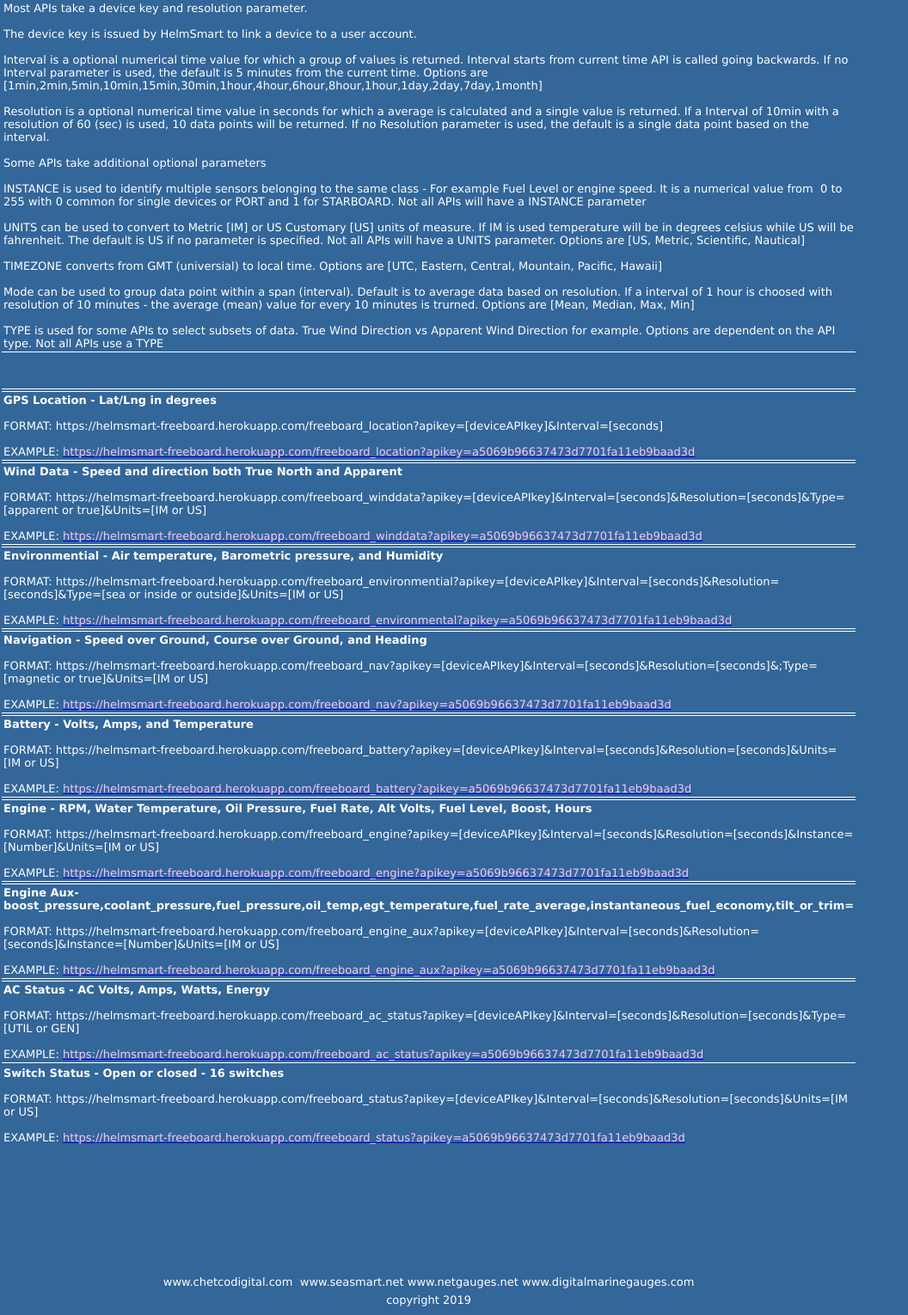
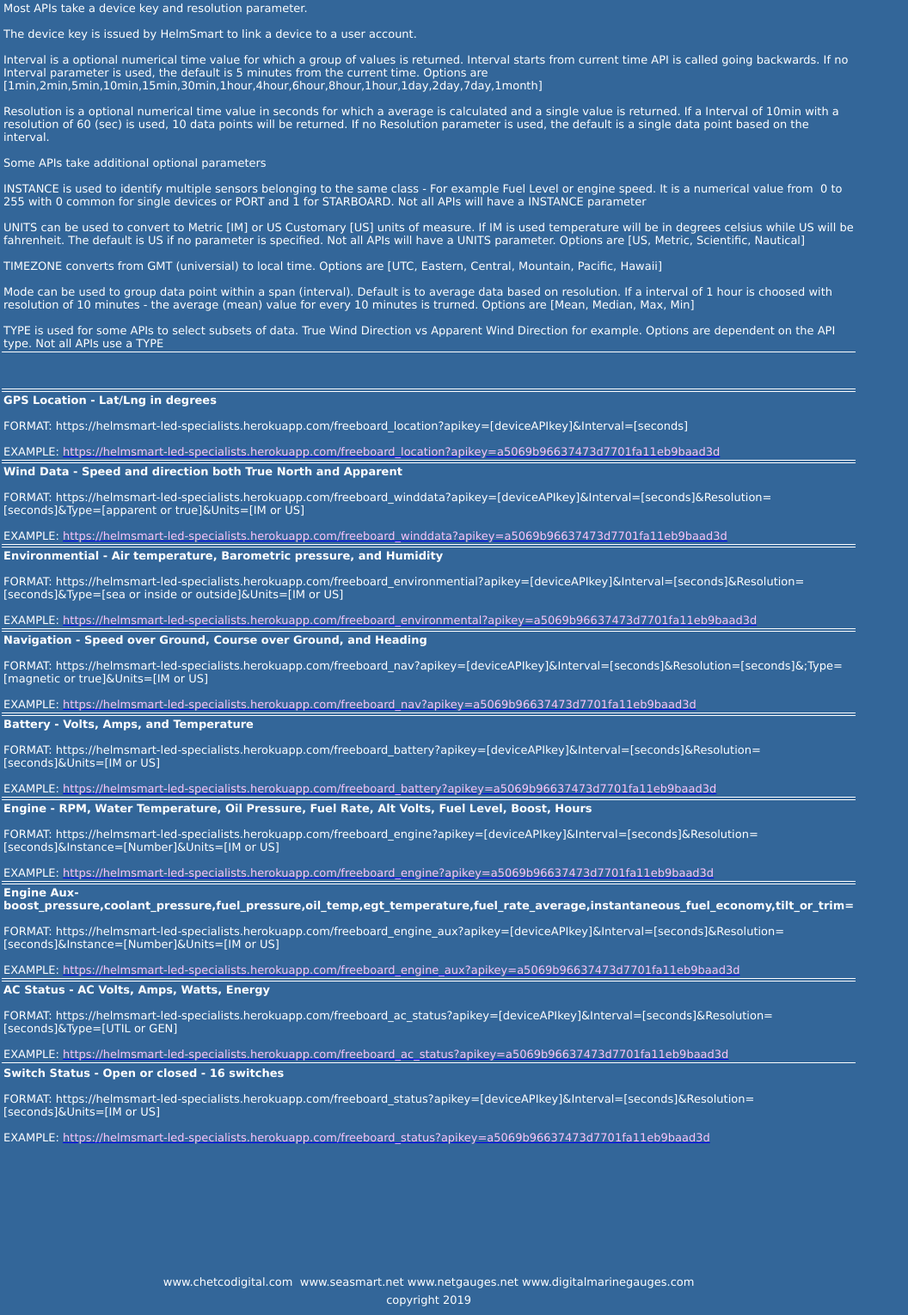
Before and after one commit to oregonjoe/helmsmart_led_specialists, a Python web app: template web/templates/index.html in a window 1280 px wide. Shown: the part 413-1943 px from the top of the page at 86% size, without its empty margins (0-1056 px from the left). Run offline with Jinja, Linux system fonts and the light colour scheme; the template is opened without the code that fills it, so the values that code supplies are empty; some libraries are stand-ins or nearby versions.

Commit message:
update urls

```diff
--- a/web/templates/index.html
+++ b/web/templates/index.html
@@ -119,7 +119,7 @@
           <td class="auto-style5">
 		  <a href="http://www.helmsmart.com/freeboard/index.html">
 		  <img alt="" class="auto-style19" height="200" src="{{ url_for('static', filename='img/SeaDreamBoard200W.jpg' ) }}" width="200"></a>
-		  <a href="https://helmsmart-freeboard.herokuapp.com/dashboards_list">
+		  <a href="https://helmsmart-led-specialists.herokuapp.com/dashboards_list">
 		  <img alt="" class="auto-style19" height="200" src="{{ url_for('static', filename='img/freeboard_logo_200HW.jpg' ) }}" width="200"></a></td>
         </tr>
 
@@ -205,88 +205,88 @@
         <tr>
           <td class="auto-style18"><strong>GPS Location - Lat/Lng in degrees</strong><br>
 		  <br>FORMAT:
-		  https://helmsmart-freeboard.herokuapp.com/freeboard_location?apikey=[deviceAPIkey]&amp;Interval=[seconds]<br>
+		  https://helmsmart-led-specialists.herokuapp.com/freeboard_location?apikey=[deviceAPIkey]&amp;Interval=[seconds]<br>
 		  <br>EXAMPLE:
-		  <a href="https://helmsmart-freeboard.herokuapp.com/freeboard_location?apikey=a5069b96637473d7701fa11eb9baad3d">
+		  <a href="https://helmsmart-led-specialists.herokuapp.com/freeboard_location?apikey=a5069b96637473d7701fa11eb9baad3d">
 		  <span class="auto-style15">
-		  https://helmsmart-freeboard.herokuapp.com/freeboard_location?apikey=a5069b96637473d7701fa11eb9baad3d</span></a><br class="auto-style14"> 				</td>
+		  https://helmsmart-led-specialists.herokuapp.com/freeboard_location?apikey=a5069b96637473d7701fa11eb9baad3d</span></a><br class="auto-style14"> 				</td>
         </tr>
 
         <tr>
           <td class="auto-style18"><strong>Wind Data - Speed and direction both
 		  True North and Apparent</strong><br><br>FORMAT:
-		  https://helmsmart-freeboard.herokuapp.com/freeboard_winddata?apikey=[deviceAPIkey]&amp;Interval=[seconds]&amp;Resolution=[seconds]&amp;Type=[apparent or true]&amp;Units=[IM
+		  https://helmsmart-led-specialists.herokuapp.com/freeboard_winddata?apikey=[deviceAPIkey]&amp;Interval=[seconds]&amp;Resolution=[seconds]&amp;Type=[apparent or true]&amp;Units=[IM
 		  or US]<br><br>EXAMPLE:
-		  <a href="https://helmsmart-freeboard.herokuapp.com/freeboard_winddata?apikey=a5069b96637473d7701fa11eb9baad3d">
+		  <a href="https://helmsmart-led-specialists.herokuapp.com/freeboard_winddata?apikey=a5069b96637473d7701fa11eb9baad3d">
 		  <span class="auto-style15">
-		  https://helmsmart-freeboard.herokuapp.com/freeboard_winddata?apikey=a5069b96637473d7701fa11eb9baad3d</span></a></td>
+		  https://helmsmart-led-specialists.herokuapp.com/freeboard_winddata?apikey=a5069b96637473d7701fa11eb9baad3d</span></a></td>
         </tr>
 
         <tr>
           <td class="auto-style18"><strong>Environmential - Air temperature,
 		  Barometric pressure, and Humidity<br></strong><br>FORMAT:
-		  https://helmsmart-freeboard.herokuapp.com/freeboard_environmential?apikey=[deviceAPIkey]&amp;Interval=[seconds]&amp;Resolution=[seconds]&amp;Type=[sea or inside or outside]&amp;Units=[IM
+		  https://helmsmart-led-specialists.herokuapp.com/freeboard_environmential?apikey=[deviceAPIkey]&amp;Interval=[seconds]&amp;Resolution=[seconds]&amp;Type=[sea or inside or outside]&amp;Units=[IM
 		  or US]<br><br>EXAMPLE:
-		  <a href="https://helmsmart-freeboard.herokuapp.com/freeboard_environmental?apikey=a5069b96637473d7701fa11eb9baad3d">
+		  <a href="https://helmsmart-led-specialists.herokuapp.com/freeboard_environmental?apikey=a5069b96637473d7701fa11eb9baad3d">
 		  <span class="auto-style15">
-		  https://helmsmart-freeboard.herokuapp.com/freeboard_environmental?apikey=a5069b96637473d7701fa11eb9baad3d</span></a></td>
+		  https://helmsmart-led-specialists.herokuapp.com/freeboard_environmental?apikey=a5069b96637473d7701fa11eb9baad3d</span></a></td>
         </tr>
 
         <tr>
           <td class="auto-style18"><strong>Navigation - Speed over Ground,
 		  Course over Ground, and Heading<br></strong><br>FORMAT:
-		  https://helmsmart-freeboard.herokuapp.com/freeboard_nav?apikey=[deviceAPIkey]&amp;Interval=[seconds]&amp;Resolution=[seconds]&amp;;Type=[magnetic or true]&amp;Units=[IM  or US]<br><br>EXAMPLE:
-		  <a href="https://helmsmart-freeboard.herokuapp.com/freeboard_nav?apikey=a5069b96637473d7701fa11eb9baad3d">
+		  https://helmsmart-led-specialists.herokuapp.com/freeboard_nav?apikey=[deviceAPIkey]&amp;Interval=[seconds]&amp;Resolution=[seconds]&amp;;Type=[magnetic or true]&amp;Units=[IM  or US]<br><br>EXAMPLE:
+		  <a href="https://helmsmart-led-specialists.herokuapp.com/freeboard_nav?apikey=a5069b96637473d7701fa11eb9baad3d">
 		  <span class="auto-style15">
-		  https://helmsmart-freeboard.herokuapp.com/freeboard_nav?apikey=a5069b96637473d7701fa11eb9baad3d</span></a></td>
+		  https://helmsmart-led-specialists.herokuapp.com/freeboard_nav?apikey=a5069b96637473d7701fa11eb9baad3d</span></a></td>
         </tr>
 		        <tr>
           <td class="auto-style18"><strong>Battery - Volts,
 		  Amps, and Temperature<br></strong><br>FORMAT:
-		  https://helmsmart-freeboard.herokuapp.com/freeboard_battery?apikey=[deviceAPIkey]&amp;Interval=[seconds]&amp;Resolution=[seconds]&amp;Units=[IM
+		  https://helmsmart-led-specialists.herokuapp.com/freeboard_battery?apikey=[deviceAPIkey]&amp;Interval=[seconds]&amp;Resolution=[seconds]&amp;Units=[IM
 		  or US]<br><br>EXAMPLE:
-		  <a href="https://helmsmart-freeboard.herokuapp.com/freeboard_battery?apikey=a5069b96637473d7701fa11eb9baad3d">
+		  <a href="https://helmsmart-led-specialists.herokuapp.com/freeboard_battery?apikey=a5069b96637473d7701fa11eb9baad3d">
 		  <span class="auto-style15">
-		  https://helmsmart-freeboard.herokuapp.com/freeboard_battery?apikey=a5069b96637473d7701fa11eb9baad3d</span></a></td>
+		  https://helmsmart-led-specialists.herokuapp.com/freeboard_battery?apikey=a5069b96637473d7701fa11eb9baad3d</span></a></td>
         </tr>
 
 		  <tr>
           <td class="auto-style18"><strong>Engine - RPM, Water Temperature,
 		  Oil Pressure, Fuel Rate, Alt Volts, Fuel Level, Boost, Hours<br></strong><br>FORMAT:
-		  https://helmsmart-freeboard.herokuapp.com/freeboard_engine?apikey=[deviceAPIkey]&amp;Interval=[seconds]&amp;Resolution=[seconds]&amp;Instance=[Number]&amp;Units=[IM
+		  https://helmsmart-led-specialists.herokuapp.com/freeboard_engine?apikey=[deviceAPIkey]&amp;Interval=[seconds]&amp;Resolution=[seconds]&amp;Instance=[Number]&amp;Units=[IM
 		  or US]<br><br>EXAMPLE:
-		  <a href="https://helmsmart-freeboard.herokuapp.com/freeboard_engine?apikey=a5069b96637473d7701fa11eb9baad3d">
+		  <a href="https://helmsmart-led-specialists.herokuapp.com/freeboard_engine?apikey=a5069b96637473d7701fa11eb9baad3d">
 		  <span class="auto-style15">
-		  https://helmsmart-freeboard.herokuapp.com/freeboard_engine?apikey=a5069b96637473d7701fa11eb9baad3d</span></a></td>
+		  https://helmsmart-led-specialists.herokuapp.com/freeboard_engine?apikey=a5069b96637473d7701fa11eb9baad3d</span></a></td>
         </tr>
 
 
 			<tr>
           <td class="auto-style18"><strong>Engine Aux- boost_pressure,coolant_pressure,fuel_pressure,oil_temp,egt_temperature,fuel_rate_average,instantaneous_fuel_economy,tilt_or_trim=<br></strong><br>FORMAT:
-		  https://helmsmart-freeboard.herokuapp.com/freeboard_engine_aux?apikey=[deviceAPIkey]&amp;Interval=[seconds]&amp;Resolution=[seconds]&amp;Instance=[Number]&amp;Units=[IM
+		  https://helmsmart-led-specialists.herokuapp.com/freeboard_engine_aux?apikey=[deviceAPIkey]&amp;Interval=[seconds]&amp;Resolution=[seconds]&amp;Instance=[Number]&amp;Units=[IM
 		  or US]<br><br>EXAMPLE:
-		  <a href="https://helmsmart-freeboard.herokuapp.com/freeboard_engine_aux?apikey=a5069b96637473d7701fa11eb9baad3d">
+		  <a href="https://helmsmart-led-specialists.herokuapp.com/freeboard_engine_aux?apikey=a5069b96637473d7701fa11eb9baad3d">
 		  <span class="auto-style15">
-		  https://helmsmart-freeboard.herokuapp.com/freeboard_engine_aux?apikey=a5069b96637473d7701fa11eb9baad3d</span></a></td>
+		  https://helmsmart-led-specialists.herokuapp.com/freeboard_engine_aux?apikey=a5069b96637473d7701fa11eb9baad3d</span></a></td>
         </tr>
 
 		        <tr>
           <td class="auto-style18"><strong>AC Status - AC Volts, Amps, Watts,
 		  Energy<br></strong><br>FORMAT:
-		  https://helmsmart-freeboard.herokuapp.com/freeboard_ac_status?apikey=[deviceAPIkey]&amp;Interval=[seconds]&amp;Resolution=[seconds]&amp;Type=[UTIL
+		  https://helmsmart-led-specialists.herokuapp.com/freeboard_ac_status?apikey=[deviceAPIkey]&amp;Interval=[seconds]&amp;Resolution=[seconds]&amp;Type=[UTIL
 		  or GEN]<br><br>EXAMPLE:
-		  <a href="https://helmsmart-freeboard.herokuapp.com/freeboard_status?apikey=a5069b96637473d7701fa11eb9baad3d">
+		  <a href="https://helmsmart-led-specialists.herokuapp.com/freeboard_status?apikey=a5069b96637473d7701fa11eb9baad3d">
 		  <span class="auto-style15">
-		  https://helmsmart-freeboard.herokuapp.com/freeboard_ac_status?apikey=a5069b96637473d7701fa11eb9baad3d</span></a></td>
+		  https://helmsmart-led-specialists.herokuapp.com/freeboard_ac_status?apikey=a5069b96637473d7701fa11eb9baad3d</span></a></td>
         </tr>
 
         <tr>
           <td class="auto-style12"><strong>Switch Status - Open or closed - 16 switches<br></strong><br>FORMAT:
-		  https://helmsmart-freeboard.herokuapp.com/freeboard_status?apikey=[deviceAPIkey]&amp;Interval=[seconds]&amp;Resolution=[seconds]&amp;Units=[IM
+		  https://helmsmart-led-specialists.herokuapp.com/freeboard_status?apikey=[deviceAPIkey]&amp;Interval=[seconds]&amp;Resolution=[seconds]&amp;Units=[IM
 		  or US]<br><br>EXAMPLE:
-		  <a href="https://helmsmart-freeboard.herokuapp.com/freeboard_status?apikey=a5069b96637473d7701fa11eb9baad3d">
+		  <a href="https://helmsmart-led-specialists.herokuapp.com/freeboard_status?apikey=a5069b96637473d7701fa11eb9baad3d">
 		  <span class="auto-style15">
-		  https://helmsmart-freeboard.herokuapp.com/freeboard_status?apikey=a5069b96637473d7701fa11eb9baad3d</span></a></td>
+		  https://helmsmart-led-specialists.herokuapp.com/freeboard_status?apikey=a5069b96637473d7701fa11eb9baad3d</span></a></td>
         </tr>
 
         <tr>
```
Also changed, not shown: web/templates/dashboard.html (+11 -11 lines), web/templates/dashboards.html (+10 -10 lines), web/templates/dashboards_list.html (+11 -11 lines), web/templates/freeboard.html (+5 -5 lines), web/static/plugins/helmsmart.datasources.js.
